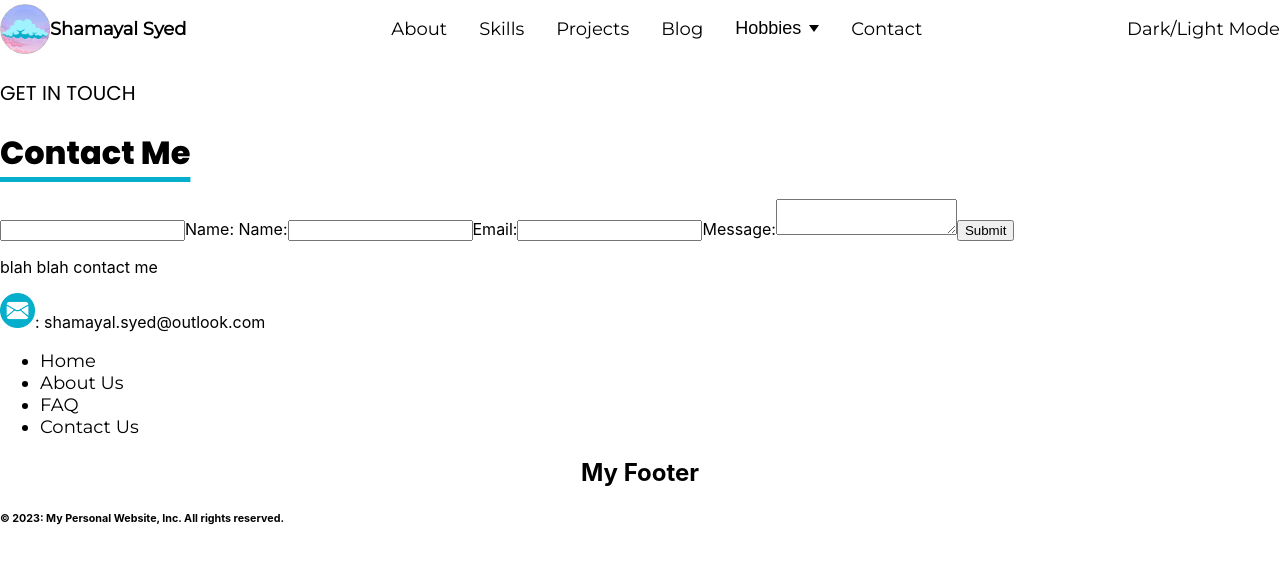
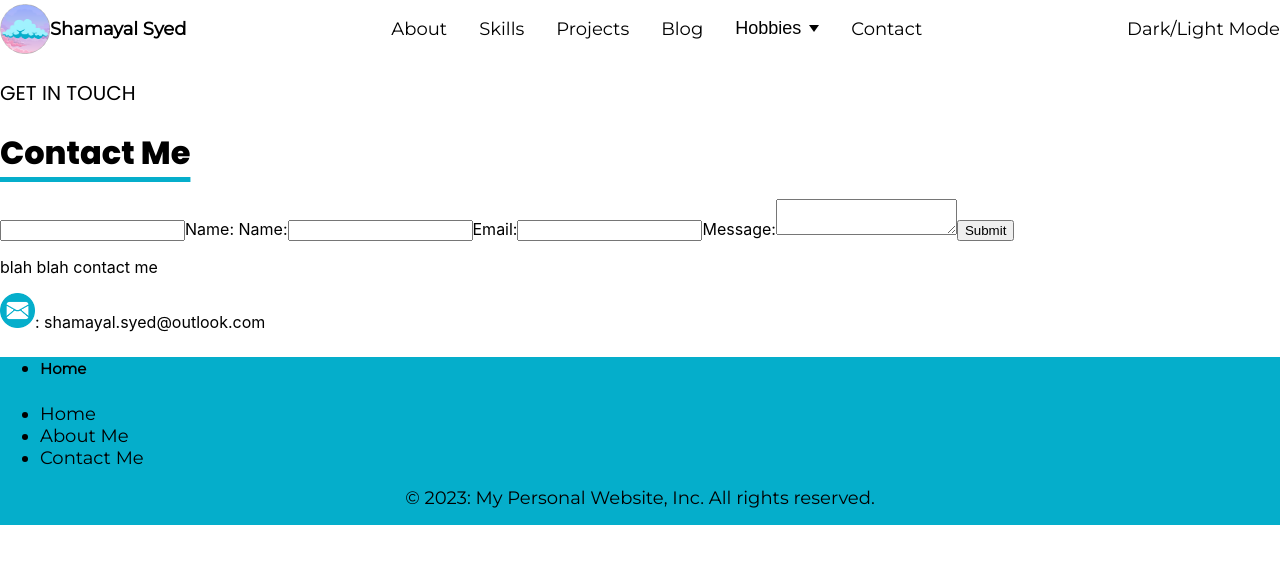
Before and after one commit to Shamayal/personal-website, a React (Create React App) app: page /contact in a window 1280 px wide. Shown: the top 564 px of the page. Built offline with nearby package versions, Linux system fonts and the light colour scheme.

Commit message:
footer formatting

```diff
--- a/src/components/Footer.jsx
+++ b/src/components/Footer.jsx
@@ -1,24 +1,23 @@
-// import "../styles/Footer.css";
+import "../styles/Footer.css";
 
 const Footer = () => {
   return (
     <footer>
       <div className="footer-container">
+
         <div className="footer-links">
           <ul className="links montserrat-400-font">
+            <li><h5>Home</h5></li>
             <li>Home</li>
-            <li>About Us</li>
-            <li>FAQ</li>
-            <li>Contact Us</li>
+            <li>About Me</li>
+            <li>Contact Me</li>
           </ul>
         </div>
 
-        <div className="footer-title fontweight-700 font-poppins">
-          <h2>My Footer</h2>
+        <div className="footer-copyright montserrat-400-font">
+          <p>© 2023: My Personal Website, Inc. All rights reserved.</p>
         </div>
-        <div className="footer-copyright roboto-300-font">
-          <h6>© 2023: My Personal Website, Inc. All rights reserved.</h6>
-        </div>
+
       </div>
     </footer>
   );
--- /dev/null
+++ b/src/styles/Footer.css
@@ -0,0 +1,9 @@
+.footer-container {
+  background-color: #05AECB;
+}
+
+.footer-container p {
+  margin-bottom: 0;
+  padding-bottom: 1rem;
+  text-align: center;
+}
```
